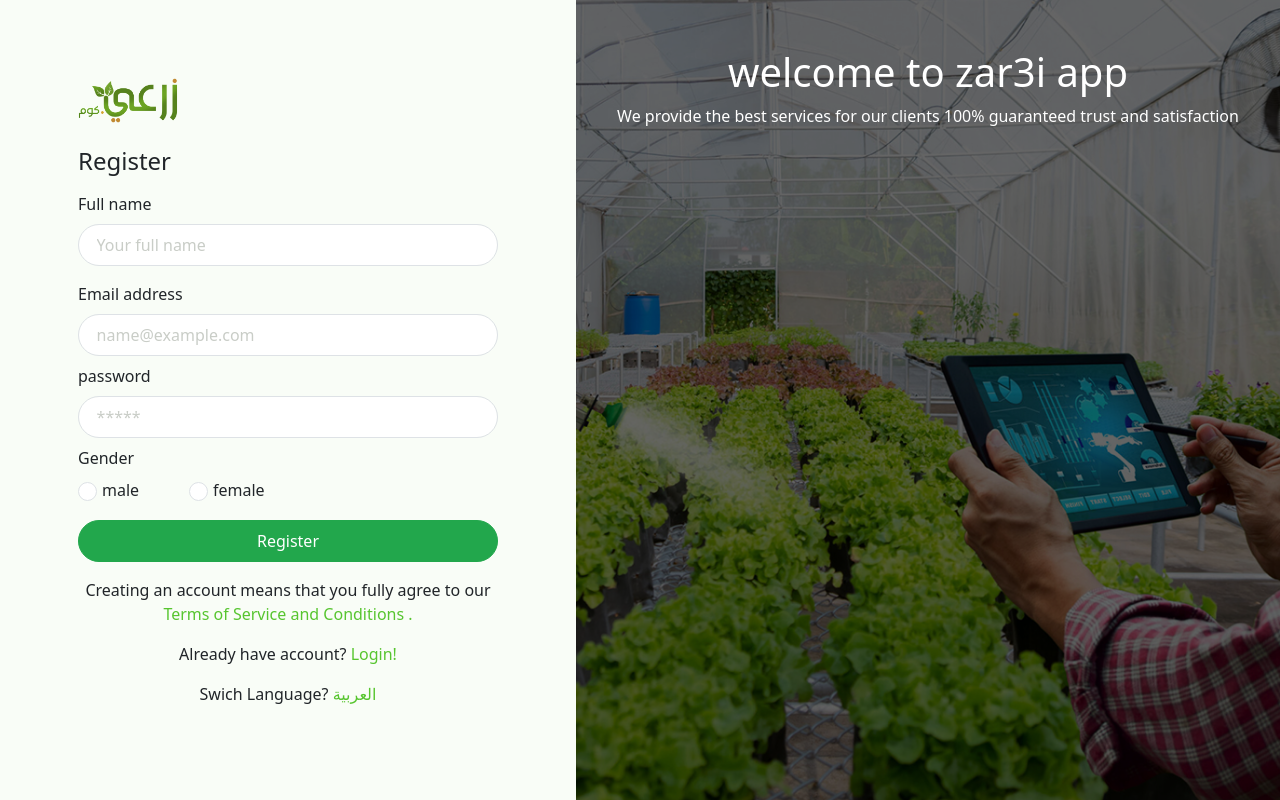
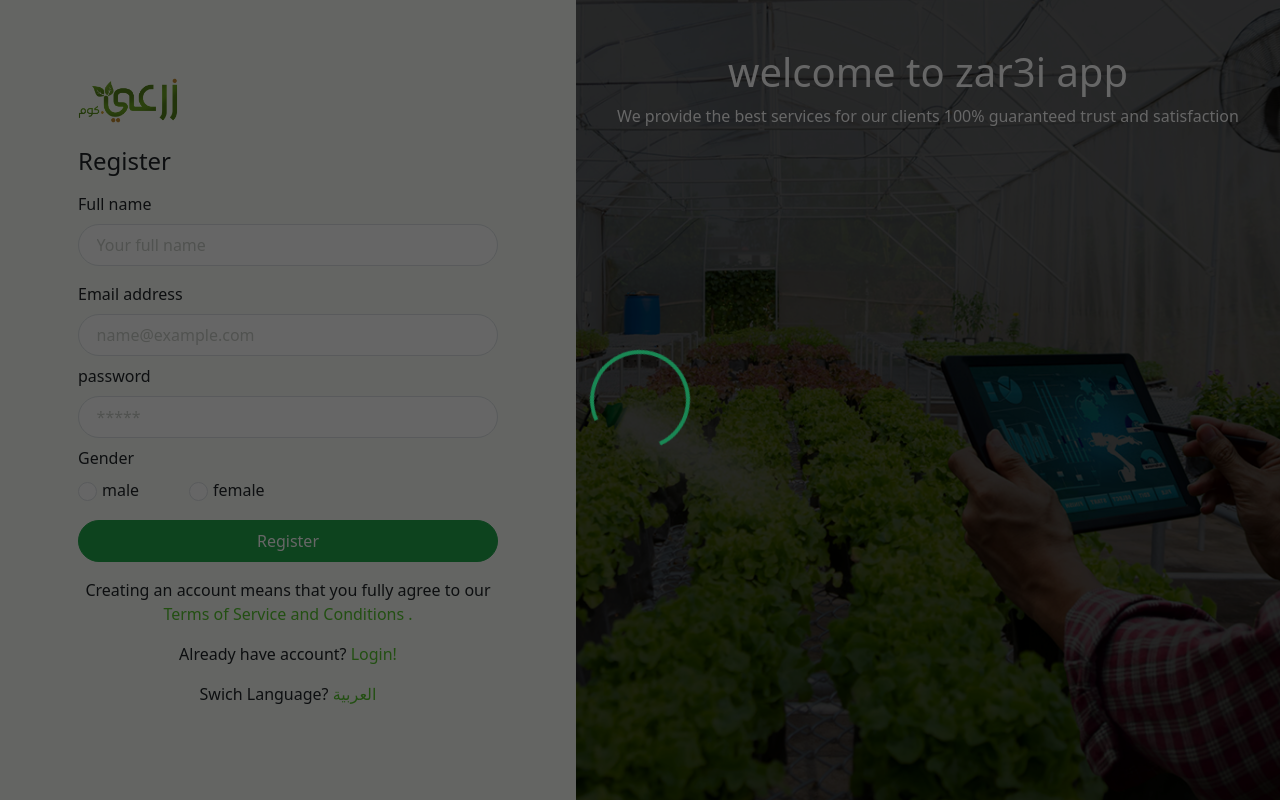
Before and after one commit to RamyAlbanna/zr3i, a React (Create React App) app: page /register in a window 1280 px wide. Built offline with nearby package versions, Linux system fonts and the light colour scheme.

Commit message:
main loader feature style

```diff
--- a/src/App.scss
+++ b/src/App.scss
@@ -5,3 +5,4 @@
 @import "./assets/scss/media";
 
 @import "https://cdnjs.cloudflare.com/ajax/libs/font-awesome/6.5.1/css/all.min.css";
+@import "./shared/shared";
--- /dev/null
+++ b/src/shared/_shared.scss
@@ -0,0 +1,22 @@
+.overlay {
+  background-color: black;
+  opacity: 0.6;
+  width: 100%;
+  height: 100%;
+  position: fixed;
+  top: 0;
+  left: 0;
+  z-index: 2;
+}
+
+.spinner {
+  position: absolute;
+  left: 0;
+  right: 0;
+  top: 0;
+  bottom: 0;
+  margin: auto;
+  width: 100px;
+  height: 100px;
+  z-index: 3;
+}
--- a/src/shared/components/spinner.tsx
+++ b/src/shared/components/spinner.tsx
@@ -1,6 +1,7 @@
 import { useEffect, useState } from "react";
 import { Spinner } from "react-bootstrap";
 import { Subject } from "rxjs";
+import "./../../shared/_shared.scss";
 
 export const IS_LOADING$ = new Subject<boolean>();
 
@@ -18,12 +19,12 @@ export default function LoadingSpinner() {
 
   return (
     <>
-      <div className={isLoading ? "overlay" : ""}></div>
+      <div className={!isLoading ? "overlay" : ""}></div>
       <Spinner
         className="spinner"
         animation="border"
-        hidden={!isLoading}
-        variant="primary"
+        hidden={isLoading}
+        variant="success"
       />
     </>
   );
--- a/src/shared/components/toaster.tsx
+++ b/src/shared/components/toaster.tsx
@@ -1,4 +1,4 @@
-import React, { useEffect, useState } from "react";
+import { useEffect, useState } from "react";
 import { Toast, ToastContainer } from "react-bootstrap";
 import { Subject } from "rxjs";
 
```
